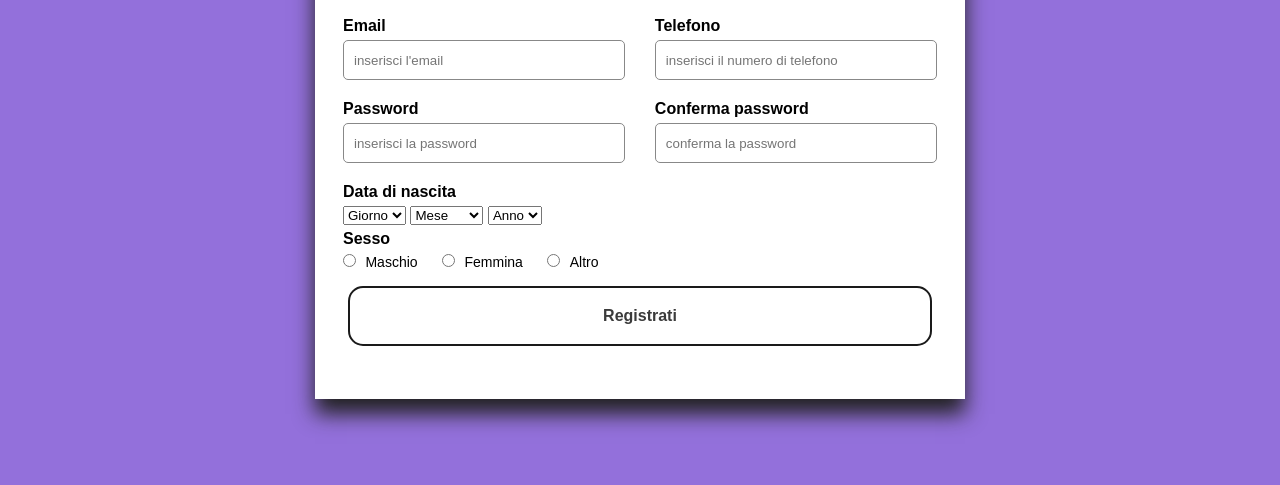
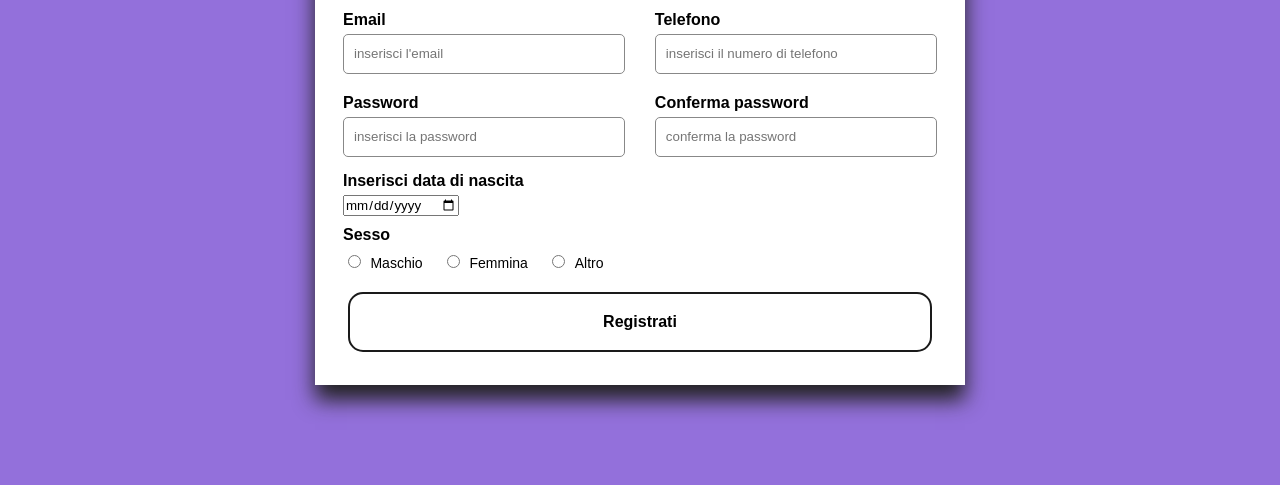
Before and after one commit to bexb01/ProgettoIUM, a website built with Parcel: page BasePagWEB/index.html in a window 1280 px wide. Shown: the part 315-800 px from the top of the page. Built offline with nearby package versions, Linux system fonts and the light colour scheme.

Commit message:
Modifiche parte Gena
migliorata la parte grafica della pagina di registrazione

```diff
--- a/BasePagWEB/css/style.css
+++ b/BasePagWEB/css/style.css
@@ -32,7 +32,6 @@ h1{
   display: flex;
   flex-wrap: wrap;
   justify-content: space-between;
-  padding: 20px 0;
 }
 .input-box{
   display: flex;
@@ -43,16 +42,19 @@ h1{
 .input-box:nth-child(2n){
   justify-content: end;
 }
-.input-box label, .gender-title{
+.input-box label, .gender-title, .data-nascita{
   width: 95%;
   color: black;
   font-weight: bold;
   margin: 5px 0;
 }
-.gender-title{
+.gender-title, .data-nascita{
+  margin-top: 5px;
   font-size: 16px;
 }
-
+h3{
+  font-size: 16px;
+}
 .input-box input{
   height: 40px;
   width: 95%;
@@ -66,6 +68,7 @@ h1{
 }
 .gender-choice{
   color: black;
+  margin: 5px;
 }
 .gender-choice label{
   padding: 0 20px 0 5px;
@@ -81,7 +84,7 @@ h1{
   border: 2px solid #1A1A1A;
   border-radius: 15px;
   box-sizing: border-box;
-  color: #3B3B3B;
+  color: black;
   cursor: pointer;
   display: inline-block;
   /*font-family: Roobert,-apple-system,BlinkMacSystemFont,"Segoe UI",Helvetica,Arial,sans-serif,"Apple Color Emoji","Segoe UI Emoji","Segoe UI Symbol";*/
@@ -131,6 +134,12 @@ h1{
 h2{
   color: white;
 }
+.eta{
+  margin: 5px;
+}
+
+/* PARTE RESPONSIVE */
+
 @media(max-width: 600px){
   .container{
     min-width: 280px;
--- a/BasePagWEB/index.html
+++ b/BasePagWEB/index.html
@@ -39,7 +39,11 @@
          <label for="ConfPass">Conferma password</label>
          <input type="password" placeholder="conferma la password" id="ConfPass" required>
        </div>
-       <span class="gender-title">Data di nascita</span>
+       <h3>Inserisci data di nascita</h3>
+       <div class="data-nascita">
+         <input type="date">
+       </div>
+      <!-- <span class="data-nascita">Data di nascita</span>
        <div class="eta">
          <select name="giorno">
            <option value="Giorno">Giorno</option>
@@ -53,9 +57,9 @@
            <option value="Anno">Anno</option>
            <option value="2000">2000</option>
          </select>
-       </div>
+       </div> -->
        <span class="gender-title">Sesso</span>
-       <div class="gender-choice">
+         <div class="gender-choice">
          <input type="radio" name="gender" id="maschio">
          <label for="maschio">Maschio</label>
          <input type="radio" name="gender" id="femmina">
```
Also changed, not shown: 1 other file.
